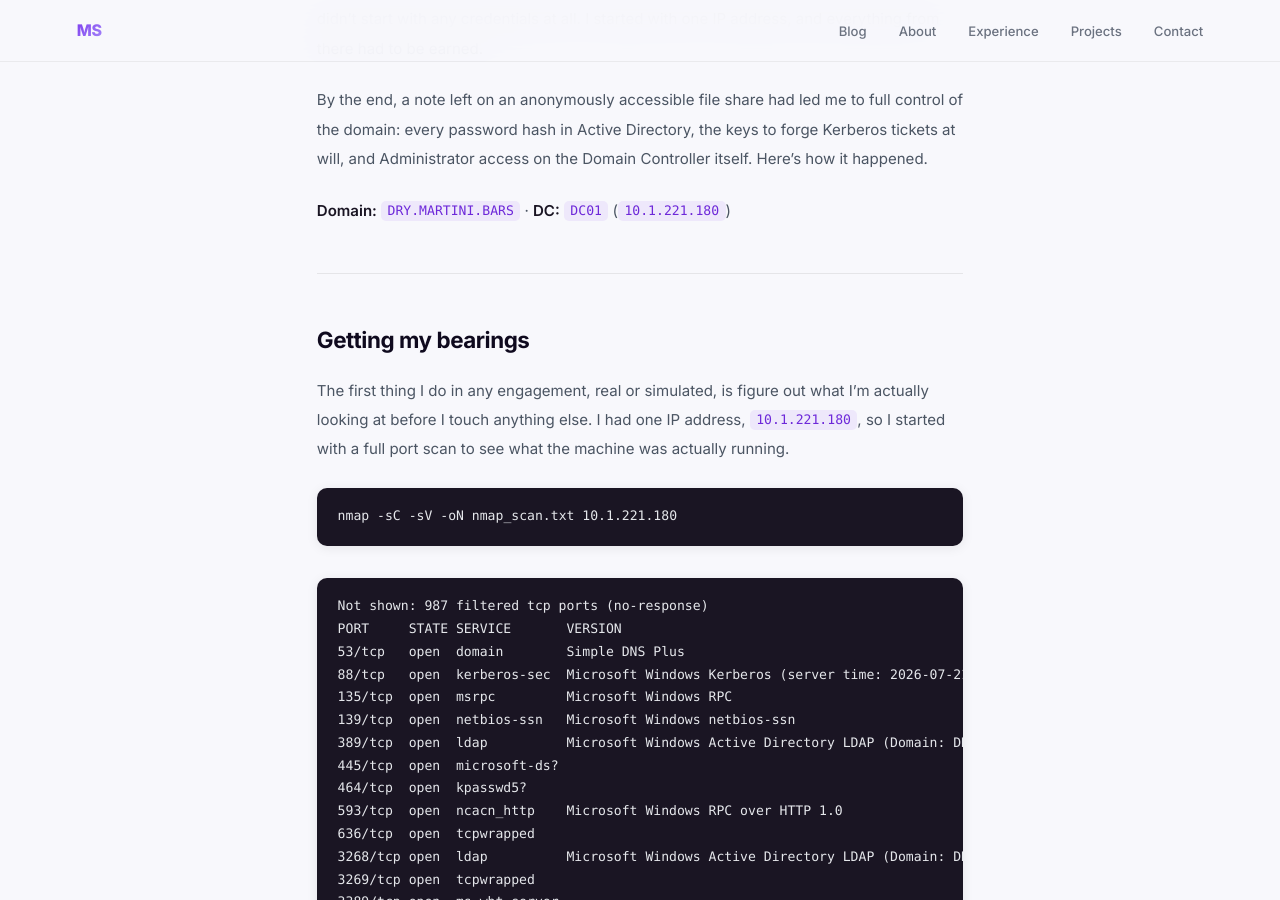
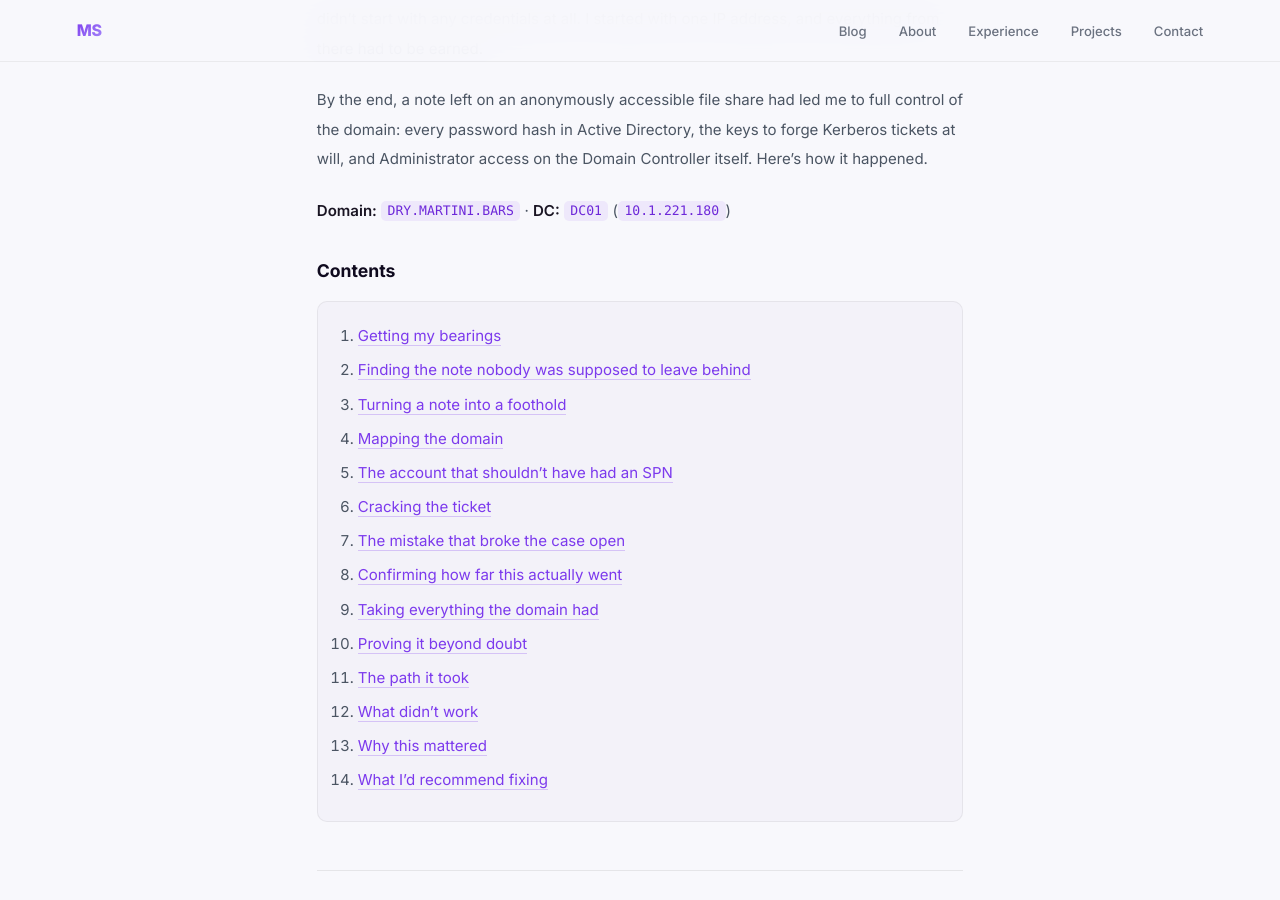
Before and after one commit to MohammadSalam-sec/mohammadsalam-sec.github.io, a Jekyll site: the page built from _posts/2026-07-22-ad-domain-compromise-pass-the-hash.md, in a window 1280 px wide and 900 px high, scrolled down 486 px. Built offline with Jekyll 4.4.1, drawn with Linux system fonts in a browser that asks for light colours.

Commit message:
Update 2026-07-22-ad-domain-compromise-pass-the-hash.md

````diff
--- a/_posts/2026-07-22-ad-domain-compromise-pass-the-hash.md
+++ b/_posts/2026-07-22-ad-domain-compromise-pass-the-hash.md
@@ -12,9 +12,26 @@ By the end, a note left on an anonymously accessible file share had led me to fu
 
 **Domain:** `DRY.MARTINI.BARS` · **DC:** `DC01` (`10.1.221.180`)
 
+### Contents
+
+1. [Getting my bearings](#bearings)
+2. [Finding the note nobody was supposed to leave behind](#finding-the-note)
+3. [Turning a note into a foothold](#foothold)
+4. [Mapping the domain](#mapping)
+5. [The account that shouldn't have had an SPN](#spn)
+6. [Cracking the ticket](#cracking)
+7. [The mistake that broke the case open](#mistake)
+8. [Confirming how far this actually went](#confirming)
+9. [Taking everything the domain had](#ntds)
+10. [Proving it beyond doubt](#pth)
+11. [The path it took](#path)
+12. [What didn't work](#didnt-work)
+13. [Why this mattered](#why)
+14. [What I'd recommend fixing](#recommendations)
+
 ---
 
-## Getting my bearings
+## Getting my bearings {#bearings}
 
 The first thing I do in any engagement, real or simulated, is figure out what I'm actually looking at before I touch anything else. I had one IP address, `10.1.221.180`, so I started with a full port scan to see what the machine was actually running.
 
@@ -46,7 +63,7 @@ The port list read like a checklist for a Domain Controller: Kerberos on 88, LDA
 
 With no credentials yet, the next move was to see whether anything was reachable without them.
 
-## Finding the note nobody was supposed to leave behind
+## Finding the note nobody was supposed to leave behind {#finding-the-note}
 
 SMB shares are one of the first things worth checking anonymously, since misconfigured domains often leave more open than they realize.
 
@@ -80,7 +97,7 @@ Buried under a to-do list was exactly what I was looking for: a username and pas
 
 ![Contents of notes.txt showing mprice credentials](/assets/images/img1-3.png)
 
-## Turning a note into a foothold
+## Turning a note into a foothold {#foothold}
 
 Found credentials mean nothing until they're validated.
 
@@ -112,7 +129,7 @@ NETLOGON   READ
 
 ![Shares enumerated using mprice credentials](/assets/images/img1-5.png)
 
-## Mapping the domain
+## Mapping the domain {#mapping}
 
 With an authenticated account, LDAP and SMB enumeration open up considerably. I pulled the full list of domain users.
 
@@ -144,7 +161,7 @@ nxc ldap 10.1.221.180 -u mprice -p '*martini*' --groups
 
 ![LDAP group enumeration confirming access with mprice](/assets/images/img3.png)
 
-## The account that shouldn't have had an SPN
+## The account that shouldn't have had an SPN {#spn}
 
 One of the accounts on that user list, `ATHENA_SVC`, was clearly a service account by its naming convention. Service accounts with Service Principal Names are a classic weak point in Active Directory, since anyone with a domain account can request a Kerberos ticket for them and attempt to crack it offline. Worth checking.
 
@@ -164,7 +181,7 @@ $krb5tgs$23$*ATHENA_SVC$...
 
 ![Kerberoasting hit returning a TGS hash for ATHENA_SVC](/assets/images/img3-1.png)
 
-## Cracking the ticket
+## Cracking the ticket {#cracking}
 
 With the hash saved, I moved to hashcat.
 
@@ -176,7 +193,7 @@ The ticket cracked cleanly against `rockyou.txt`, revealing the plaintext passwo
 
 ![Hashcat cracking the kerberoasted ticket to reveal the password](/assets/images/img3-2.png)
 
-## The mistake that broke the case open
+## The mistake that broke the case open {#mistake}
 
 I tried the cracked password against the account it belonged to first.
 
@@ -202,7 +219,7 @@ DRY.MARTINI.BARS\athena.t0:1dirtymartini (Pwn3d!)
 
 ![Password spray hit showing athena.t0 Pwn3d](/assets/images/img4-1.png)
 
-## Confirming how far this actually went
+## Confirming how far this actually went {#confirming}
 
 Finding a hit is one thing. Proving what it actually gets you is another, so I checked exactly what `athena.t0` had access to.
 
@@ -279,7 +296,7 @@ Starting from a single anonymous file share, the domain was now completely mine.
 
 ---
 
-## The path it took
+## The path it took {#path}
 
 ```
 Anonymous SMB → notes.txt → mprice creds → domain enumeration
@@ -289,7 +306,7 @@ Anonymous SMB → notes.txt → mprice creds → domain enumeration
 
 Every step here followed logically from the last. Nothing about this required a zero-day or a clever exploit, it required patience, a methodical process, and paying attention to the small mistakes that real environments make all the time: a note left where it shouldn't have been, a service account that didn't need an SPN, and a password reused one time too many.
 
-## What didn't work
+## What didn't work {#didnt-work}
 
 Not every avenue paid off, and I think that's worth including rather than leaving out.
 
@@ -297,11 +314,11 @@ Not every avenue paid off, and I think that's worth including rather than leavin
 
 **Direct SMB access using just the hash failed at first.** `smbclient` expects a plaintext password by default, not an NT hash, so a hash-aware tool was needed instead. Small thing, but it's the kind of detail that trips people up if they assume every tool handles authentication the same way.
 
-## Why this mattered
+## Why this mattered {#why}
 
 None of this was the result of a sophisticated attack. It was the result of ordinary, common mistakes: credentials left in plaintext on an anonymously accessible share, a service account with an unnecessary SPN, and a password reused between that service account and a privileged user. Put those together, and a single anonymous file share is enough to walk away with the entire domain.
 
-## What I'd recommend fixing
+## What I'd recommend fixing {#recommendations}
 
 - Never store credentials in plaintext files on any share, especially ones reachable anonymously
 - Restrict or disable anonymous SMB access entirely where it isn't required
````
Also changed, not shown: other parts of _posts/2026-07-22-ad-domain-compromise-pass-the-hash.md (+2 -2 lines).
